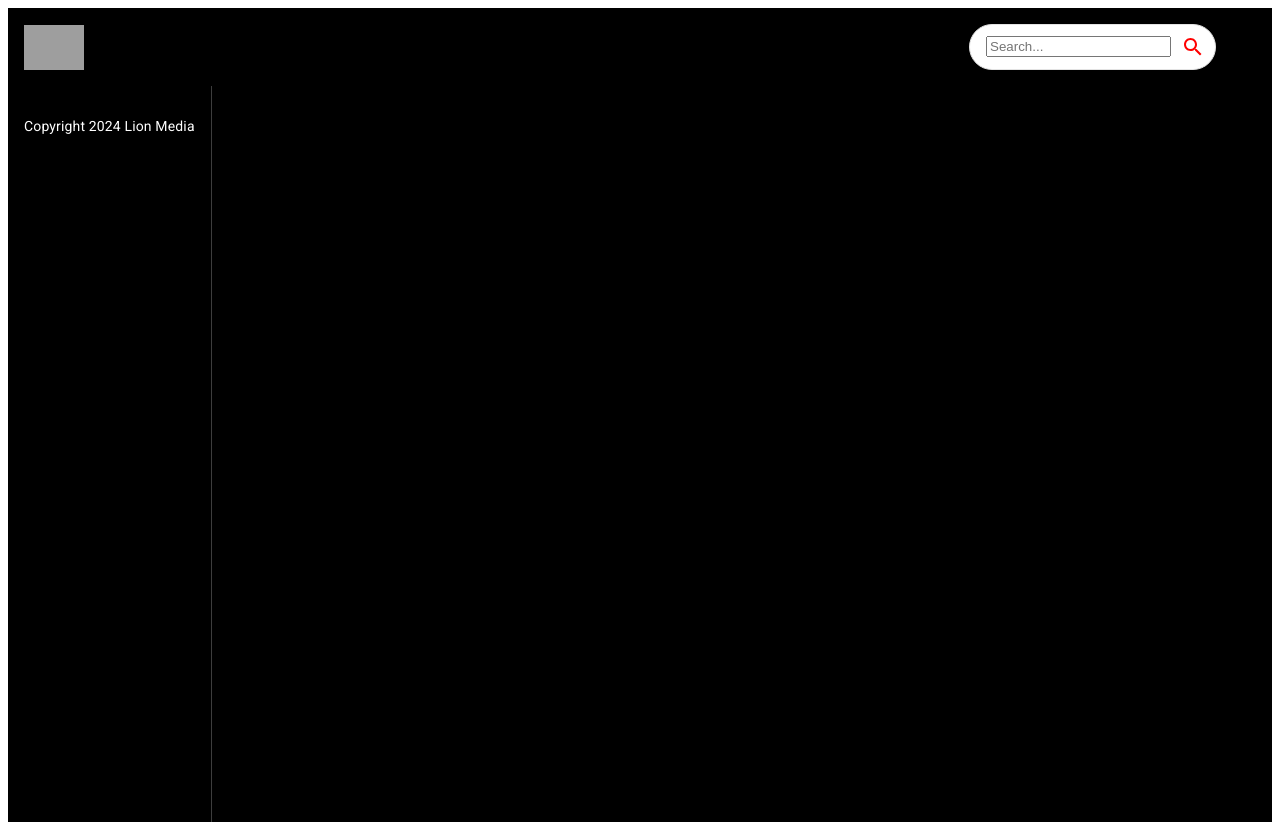
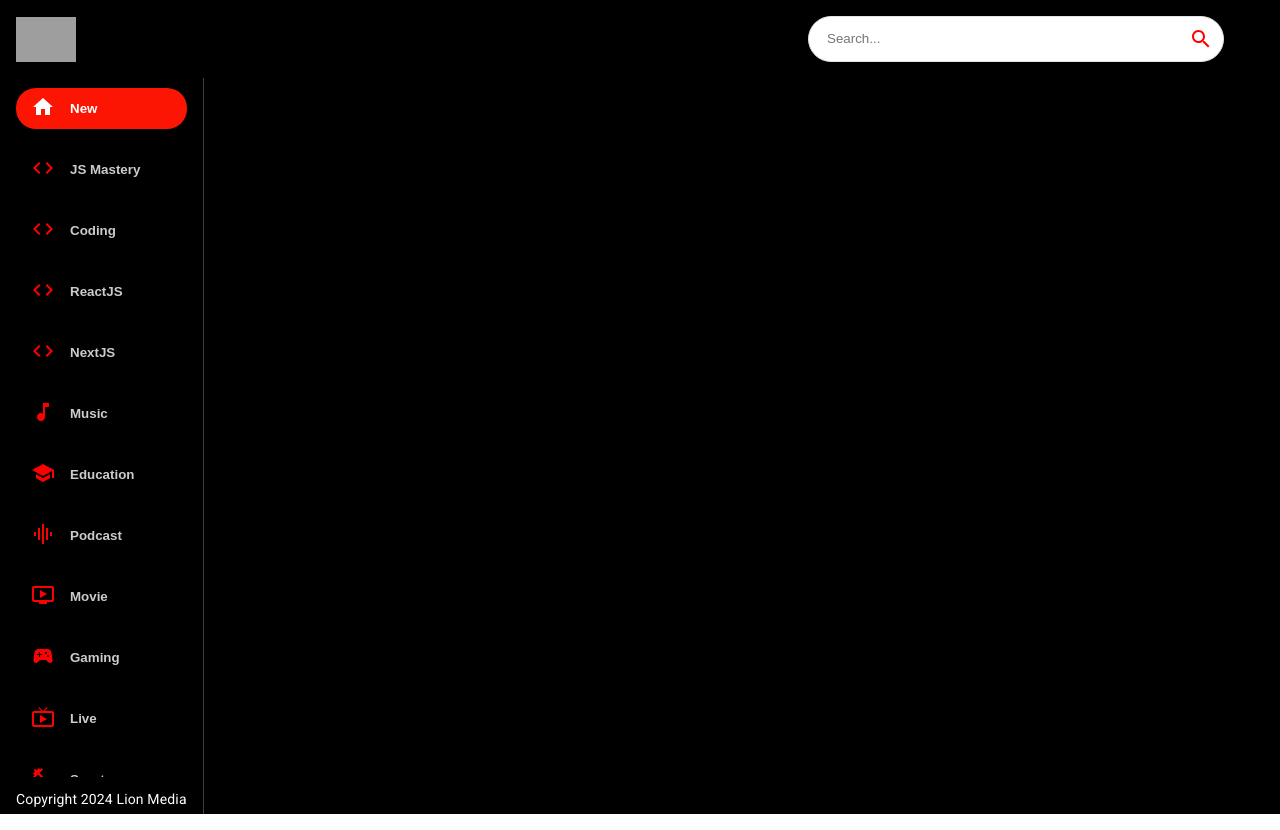
Before and after one commit to 7aslan/youtube-clone, a React (Vite) app: page / in a window 1280 px wide. Built offline with nearby package versions, Linux system fonts and the light colour scheme; grey boxes are pictures that could not be loaded.

Commit message:
add: css styles for index.css and Sidebar.jsx

```diff
--- a/src/components/Feed.jsx
+++ b/src/components/Feed.jsx
@@ -1,5 +1,6 @@
 import React from "react";
 import { Box, Stack, Typography } from "@mui/material";
+import Sidebar from "./Sidebar";
 
 const Feed = () => {
   return (
@@ -11,7 +12,7 @@
           px: { sx: 0, md: 2 },
         }}
       >
-        SideBar
+        <Sidebar />
         <Typography
           className="copyright"
           variant="body2"
--- /dev/null
+++ b/src/components/Sidebar.jsx
@@ -0,0 +1,47 @@
+import React from "react";
+import { Stack } from "@mui/material";
+import { categories } from "../utils/constants";
+
+const selectedCategory = "New";
+
+const Sidebar = () => {
+  return (
+    <Stack
+      direction="row"
+      sx={{
+        overflowY: "auto",
+        height: { sx: "auto", md: "95%" },
+        flexDirection: { md: "column" },
+      }}
+    >
+      {categories.map((category) => (
+        <button
+          key={category.name}
+          className="category-btn"
+          style={{
+            background: category.name === selectedCategory && "#fc1503",
+            color: "white",
+          }}
+        >
+          <span
+            style={{
+              color: category.name === selectedCategory ? "white" : "red",
+              marginRight: "15px",
+            }}
+          >
+            {category.icon}
+          </span>
+          <span
+            style={{
+              opacity: category.name === selectedCategory ? "1" : "0.8",
+            }}
+          >
+            {category.name}
+          </span>
+        </button>
+      ))}
+    </Stack>
+  );
+};
+
+export default Sidebar;
--- a/src/components/index.js
+++ b/src/components/index.js
@@ -4,3 +4,4 @@
 export { default as SearchFeed } from "./SearchFeed";
 export { default as VideoDetail } from "./VideoDetail";
 export { default as SearchBar } from "./SearchBar";
+export { default as Sidebar } from "./Sidebar";
--- a/src/index.css
+++ b/src/index.css
@@ -0,0 +1,88 @@
+html,
+body {
+  margin: 0;
+  padding: 0;
+  box-sizing: border-box;
+}
+
+a {
+  text-decoration: none;
+  color: black;
+}
+
+::-webkit-scrollbar {
+  width: 0px;
+  height: 5px;
+}
+
+::-webkit-scrollbar-thumb {
+  background-color: rgb(114, 113, 113);
+  border-radius: 10px;
+  height: 200px;
+}
+
+::-webkit-scrollbar-track {
+  background-color: transparent;
+}
+
+.category-btn:hover {
+  background-color: #fc1503 !important;
+  color: white !important;
+}
+
+.category-btn:hover span {
+  color: white !important;
+}
+
+.react-player {
+  height: 77vh !important;
+  width: 100% !important;
+}
+
+.search-bar {
+  border: none;
+  outline: none;
+  width: 350px;
+}
+
+.category-btn {
+  font-weight: bold !important;
+  text-transform: capitalize;
+  display: flex;
+  align-items: center;
+  justify-content: start;
+  cursor: pointer;
+  background: transparent;
+  outline: none;
+  border: none;
+
+  padding: 7px 15px;
+  margin: 10px 0px;
+  border-radius: 20px;
+  transition: all 0.3s ease;
+}
+
+@media screen and (max-width: 900px) {
+  .category-btn {
+    margin: 10px;
+  }
+}
+
+@media screen and (max-width: 800px) {
+  .copyright {
+    display: none !important;
+  }
+}
+
+@media screen and (max-width: 600px) {
+  .scroll-horizontal {
+    overflow: auto !important;
+  }
+
+  .react-player {
+    height: 45vh !important;
+  }
+  .search-bar {
+    width: 200px;
+  }
+}
```
